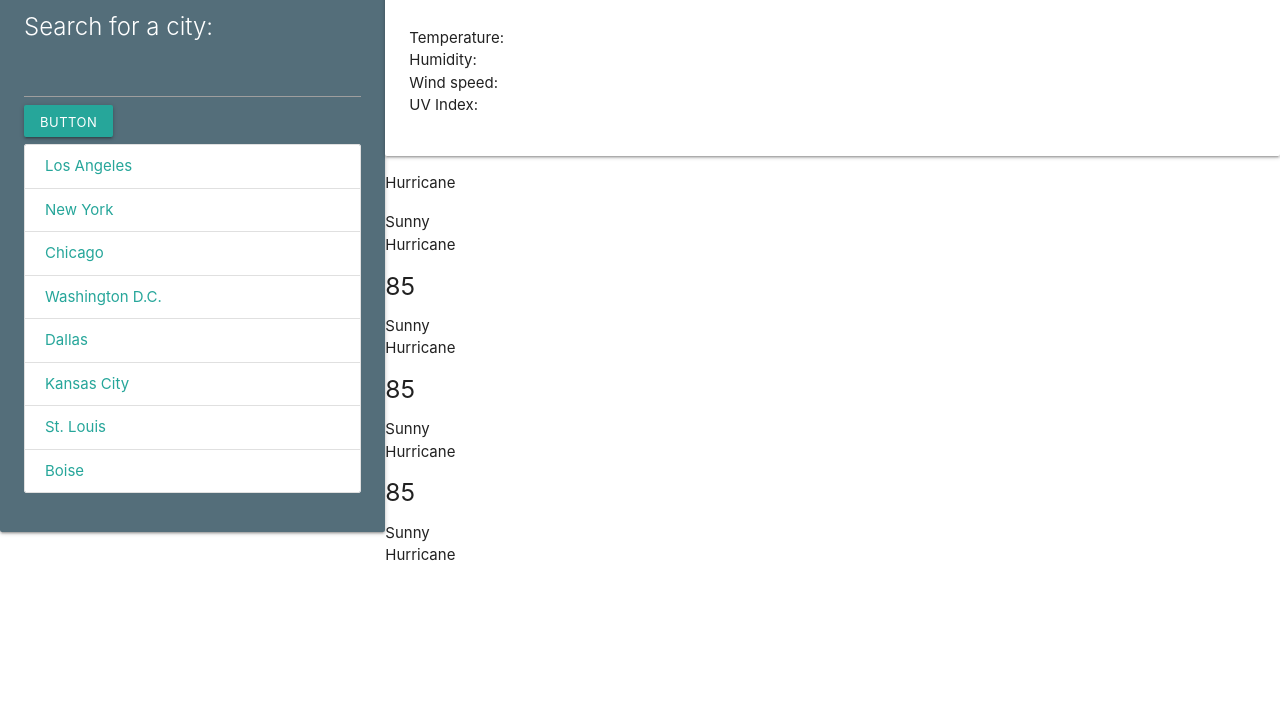
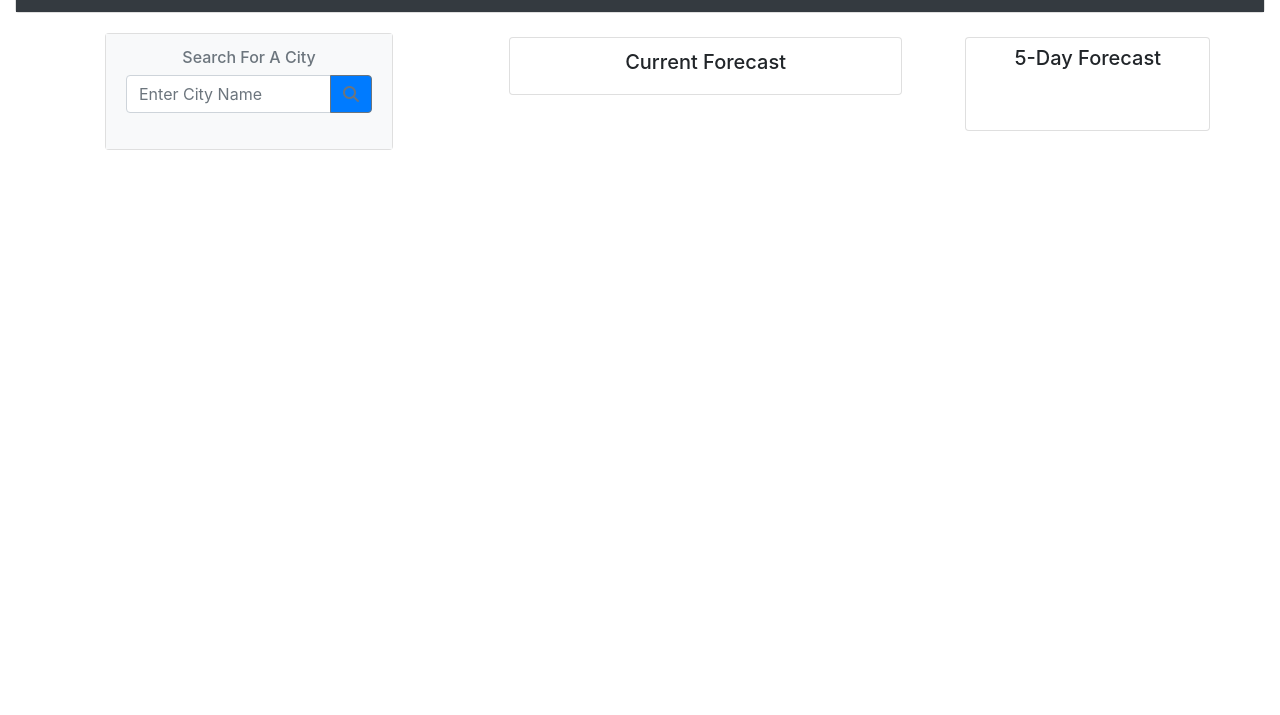
Before and after one commit to KenzieAlyce/weather-dashboard, a plain HTML site: page index.html in a window 1280 px wide. Shown: the part 85-800 px from the top of the page. Drawn offline with nearby package versions, Linux system fonts and the light colour scheme.

Commit message:
Update index.html

```diff
--- a/index.html
+++ b/index.html
@@ -1,139 +1,97 @@
-<!DOCTYPE html>
+<!doctype html>
 <html lang="en">
+
 <head>
-    <meta charset="UTF-8">
-    <meta name="viewport" content="width=device-width, initial-scale=1.0">
+    <!-- Required meta tags -->
+    <meta charset="utf-8">
+    <meta name="viewport" content="width=device-width, initial-scale=1, shrink-to-fit=no">
 
-    <link rel="styesheet" href="style.css">
-
-    <link rel="stylesheet"
-    href="https://cdnjs.cloudflare.com/ajax/libs/materialize/1.0.0/css/materialize.min.css">
-
-    <link href="https://fonts.googleapis.com/icon?family=Material+Icons" rel="stylesheet">
-
-
-
-  <title> Weather Dashboard</title>
+    <!-- Bootstrap CSS -->
+    <link rel="stylesheet" href="https://stackpath.bootstrapcdn.com/bootstrap/4.3.1/css/bootstrap.min.css"
+        integrity="sha384-ggOyR0iXCbMQv3Xipma34MD+dH/1fQ784/j6cY/iJTQUOhcWr7x9JvoRxT2MZw1T" crossorigin="anonymous">
+    <!-- This is the title-->
+    <title>Weather Dashboard</title>
+    <link rel="stylesheet" href="assets/styles.css">
 </head>
-
 
 <body>
 
-    <!--- Navbar -->
-    <nav>
-        <div class="nav-wrapper">
-          <a href="#" class="brand-logo center">Weather Dashboard</a>
-          <ul id="nav-mobile" class="left hide-on-med-and-down">
-          </ul>
+
+    <!-- Optional JavaScript -->
+    <!-- jQuery first, then Popper.js, then Bootstrap JS -->
+    <script src="https://code.jquery.com/jquery-3.4.1.min.js"
+        integrity="sha256-CSXorXvZcTkaix6Yvo6HppcZGetbYMGWSFlBw8HfCJo=" crossorigin="anonymous"></script>
+    <script src="https://cdnjs.cloudflare.com/ajax/libs/popper.js/1.14.7/umd/popper.min.js"
+        integrity="sha384-UO2eT0CpHqdSJQ6hJty5KVphtPhzWj9WO1clHTMGa3JDZwrnQq4sF86dIHNDz0W1"
+        crossorigin="anonymous"></script>
+    <script src="https://stackpath.bootstrapcdn.com/bootstrap/4.3.1/js/bootstrap.min.js"
+        integrity="sha384-JjSmVgyd0p3pXB1rRibZUAYoIIy6OrQ6VrjIEaFf/nJGzIxFDsf4x0xIM+B07jRM"
+        crossorigin="anonymous"></script>
+    <script src="https://kit.fontawesome.com/d3bce829f3.js" crossorigin="anonymous"></script>
+    <!-- Start HTML Body -->
+
+    <div class="container-fluid">
+        <div class="card">
+            <div class="card-body text-center bg-dark text-white">
+                <h1>Weather Dashboard</h1>
+            </div>
         </div>
-      </nav>
 
+        <!-- This is a container-->
+        <div class="container">
+            <div class="row">
+                <div class="col">
+                    <div class="card-body text-center">
+                        <!-- Search input goes here -->
 
+                        <div class="card" style="width: 18rem;">
+                            <div class="card-body bg-light">
+                                <h6 class="card-subtitle mb-2 text-muted">Search For A City</h6>
+                                <div class="input-group mb-3">
+                                    <input type="text" class="form-control searchInput" placeholder="Enter City Name"
+                                        aria-label="Recipient's username" aria-describedby="button-addon2">
+                                    <div class="input-group-append">
+                                        <button class="btn btn-outline-secondary bg-primary searchButton" type="button"
+                                            id="button-addon2"><i class="fas fa-search"></i></button>
+                                    </div>
+                                </div>
 
-<!--Sidebar-->
+                                <ul class="list-group">
 
+                                </ul>
+                            </div>
+                        </div>
+                    </div>
+                </div>
+                <!-- Appends current weather forecast-->
+                <div class="col mt-4 mr-5">
+                    <div class="card currentCard pb-2 pt-1">
+                        <h5 class="card-title mt-2 text-center">Current Forecast</h5>
+                    </div>
+                </div>
+                <div class="row">
+                    <div class="col mt-4">
+                        <div class="card pb-5 fiveDayCard pl-5">
+                            <!-- Appends 5 day forecast-->
+                            <h5 class="card-title mt-2 mr-5">5-Day Forecast </h5>
+                            <div class="row">
+                                <div class="col fiveDayOne">
+                                </div>
 
-<div class="row left sidebar-size">
-  <div class=>
-    <div class="card blue-grey darken-1 sidebar-size">
-      <div class="card-content white-text">
-        <span class="card-title">Search for a city:</span>
-            <input class = "left" type = "text" id = "citySearch"> </input>
-            <a class="waves-effect waves-light btn-small" id ="button"><i class="smallmaterial-icons search"></i>button</a>
+                            </div>
 
+                        </div>
+                    </div>
+                </div>
+            </div>
+        </div>
+    </div>
+    <!-- JS and Jquery scripts -->
+    <script src="script.js"></script>
 
-            <div class="collection">
-          <a href="#!" class="collection-item">Los Angeles</a>
-          <a href="#!" class="collection-item">New York</a>
-          <a href="#!" class="collection-item">Chicago</a>
-          <a href="#!" class="collection-item">Washington D.C.</a>
-          <a href="#!" class="collection-item">Dallas</a>
-          <a href="#!" class="collection-item">Kansas City</a>
-          <a href="#!" class="collection-item">St. Louis</a>
-          <a href="#!" class="collection-item">Boise</a>
-        </div>
-      </div>
-    </div>
-  </div>
-</div>
-
-
-
-      <!--Main Horizontal Card-->
-
-
-
-      <div>
-
-        <div class="card horizontal">
-          <div class="card-image">
-          </div>
-          <div class="card-stacked">
-            <div class="card-content">
-              <h5 class="header"> <span id = "cityResult" ></span>
-                <span id = "currentDate"></span></h5>
-
-              <ul>
-                <li>Temperature:<span id = "temp"> </span></li>
-              <li>Humidity: <span id = "humidity"> </span></li>
-                <li>Wind speed:<span id = "wind">  </span></li>
-                <li> UV Index: <span id = "uv"> </span></li>
-              </ul>
-              </div>
-          </div>
-        </div>
-      </div>
-
-
-
-
-      <!--5 small bottom cards-->
-
- <section class = "bottom-cards">
-<h5> <span id = "temp1"> </span></h5>
-<ul>
-  <li><span></span></li>
-<li>Hurricane</li>
-</ul>
- </section>
-
- <section class = "bottom-cards">
-  <h5><span id = "temp2"></span></h5>
-  <ul>
-    <li> Sunny</li>
-  <li>Hurricane</li>
-  </ul>
-   </section>
-
-
-   <section class = "bottom-cards">
-    <h5> 85</h5>
-    <ul>
-      <li> Sunny</li>
-    <li>Hurricane</li>
-    </ul>
-     </section>
-
-
-     <section class = "bottom-cards">
-      <h5> 85</h5>
-      <ul>
-        <li> Sunny</li>
-      <li>Hurricane</li>
-      </ul>
-       </section>
-
-
-       <section class = "bottom-cards">
-        <h5> 85</h5>
-        <ul>
-          <li> Sunny</li>
-        <li>Hurricane</li>
-        </ul>
-         </section>
-
-         <script src="https://cdnjs.cloudflare.com/ajax/libs/jquery/3.2.1/jquery.min.js"></script>
-         <script type="javascript">
+    <script src="https://code.jquery.com/jquery-3.4.1.min.js"></script>
+    <script src="https://cdnjs.cloudflare.com/ajax/libs/moment.js/2.24.0/moment.min.js"></script>
 
 </body>
+
 </html>
```
